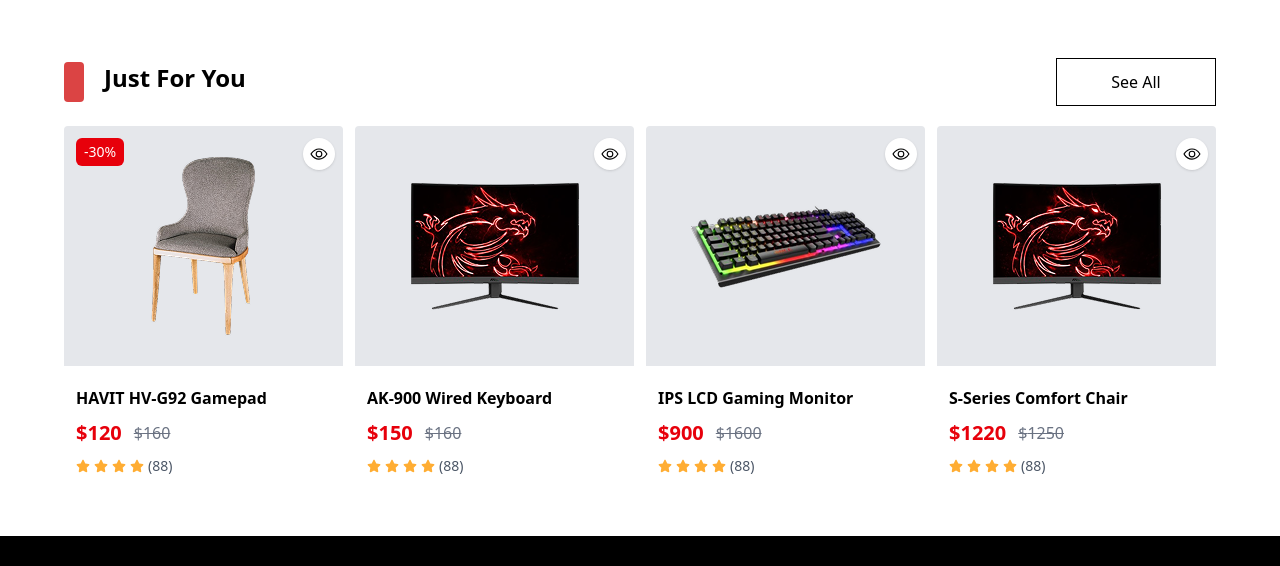
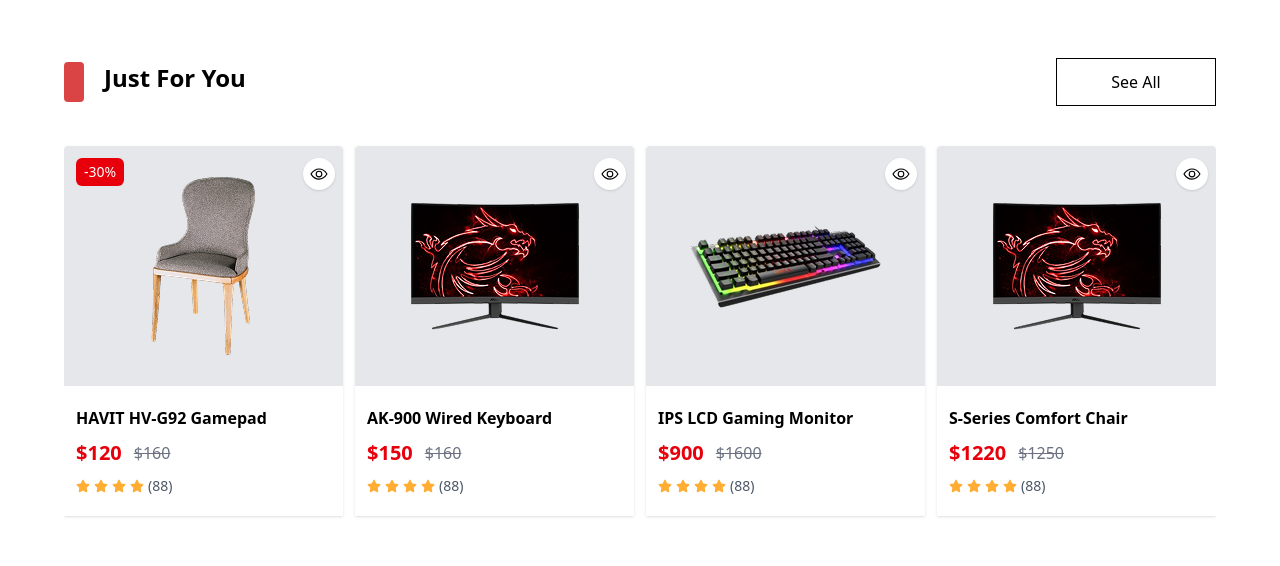
Before and after one commit to MAnwarulhaq/exclusive, a React (Vite) app: page /productdetail/1 in a window 1280 px wide. Shown: the part 780-1346 px from the top of the page. Built offline with nearby package versions, Linux system fonts and the light colour scheme.

Commit message:
update the code

```diff
--- a/src/components/Cart.jsx
+++ b/src/components/Cart.jsx
@@ -66,7 +66,7 @@
                   <p className="text-sm md:text-base">${item.qty * item.newprice}</p>
                 </div>
 
-                <div className="absolute top-0 left-2 text-red-500 text-2xl opacity-0 group-hover:opacity-100 transition-opacity duration-300 cursor-pointer">
+                <div className="absolute top-0 left-2 text-red-500 text-2xl opacity-100 xl:opacity-0  xl:group-hover:opacity-100 transition-opacity duration-300 cursor-pointer">
                     <button onClick={() => dispatch(deleteItem(item.id))}>
                        <IoIosCloseCircleOutline />
                     </button>
--- a/src/components/JustForYou.jsx
+++ b/src/components/JustForYou.jsx
@@ -35,7 +35,7 @@
         {products.map((product) => (
           <div
             key={product.id}
-            className=""
+            className="bg-white shadow my-5"
           >
             <div className="relative group bg-gray-200 w-full h-60 flex justify-center items-center p-2 rounded-t">
               <img src={product.image} alt={product.heading} />
```
